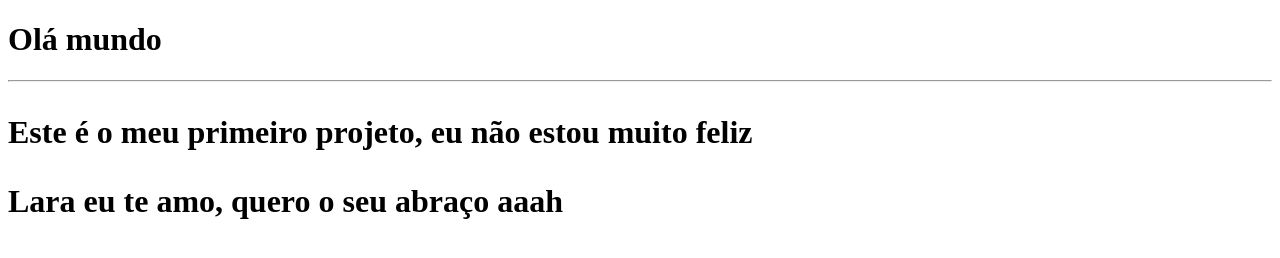
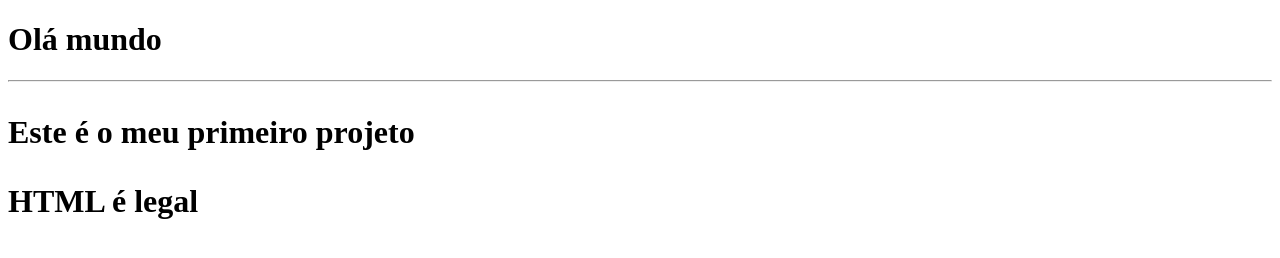
Before and after one commit to Felipe-Clink-Teixeira/HTML-CSS, a plain HTML site: page exercicios/ex004/index.html in a window 1280 px wide. Drawn offline with Linux system fonts and the light colour scheme.

Commit message:
atualização

```diff
--- a/exercicios/ex004/index.html
+++ b/exercicios/ex004/index.html
@@ -9,8 +9,8 @@
 <body>
     <h1>Olá mundo<h1>
     <hr>
-    <p>Este é o meu primeiro projeto, eu não estou muito feliz</p>
-    <p>Lara eu te amo, quero o seu abraço aaah</p>
+    <p>Este é o meu primeiro projeto</p>
+    <p>HTML é legal</p>
 
 </body>
 </html>
```
